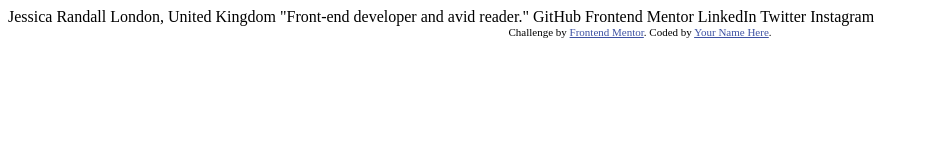
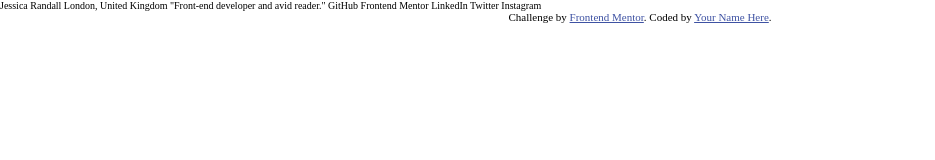
Before and after one commit to wellspronfem/social-links-profile, a website: page src/index.html in a window 1280 px wide. Shown: the whole page, without its empty margins (0-935 px from the left). Drawn offline with Linux system fonts and the light colour scheme.

Commit message:
added sass preprocessor and added script to run it on package.json; added node_modules to gitignore; created starter main.scss and bootstraped it to index.html; run 'npm run sass'

```diff
--- /dev/null
+++ b/main.scss
@@ -0,0 +1,13 @@
+* {
+    padding: 0;
+    margin: 0;
+    box-sizing: inherit;
+}
+
+html {
+    font-size: 62.5%;
+}
+
+body {
+    box-sizing: border-box;
+}
--- a/src/index.html
+++ b/src/index.html
@@ -5,6 +5,8 @@
   <meta name="viewport" content="width=device-width, initial-scale=1.0"> <!-- displays site properly based on user's device -->
 
   <link rel="icon" type="image/png" sizes="32x32" href="./assets/images/favicon-32x32.png">
+
+  <link rel="stylesheet" href="styles/index.css">
 
   <title>Frontend Mentor | Social links profile</title>
 
```
Also changed, not shown: package.json (added, +8 -0 lines), src/styles/index.css (added), 3 other files.
